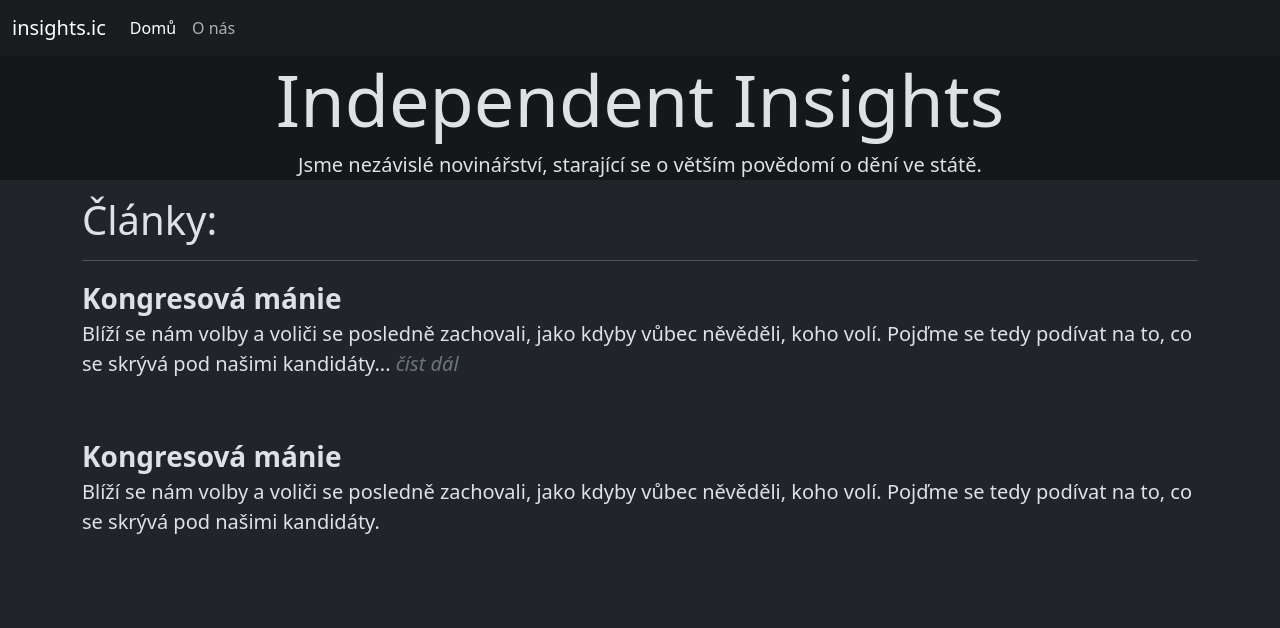
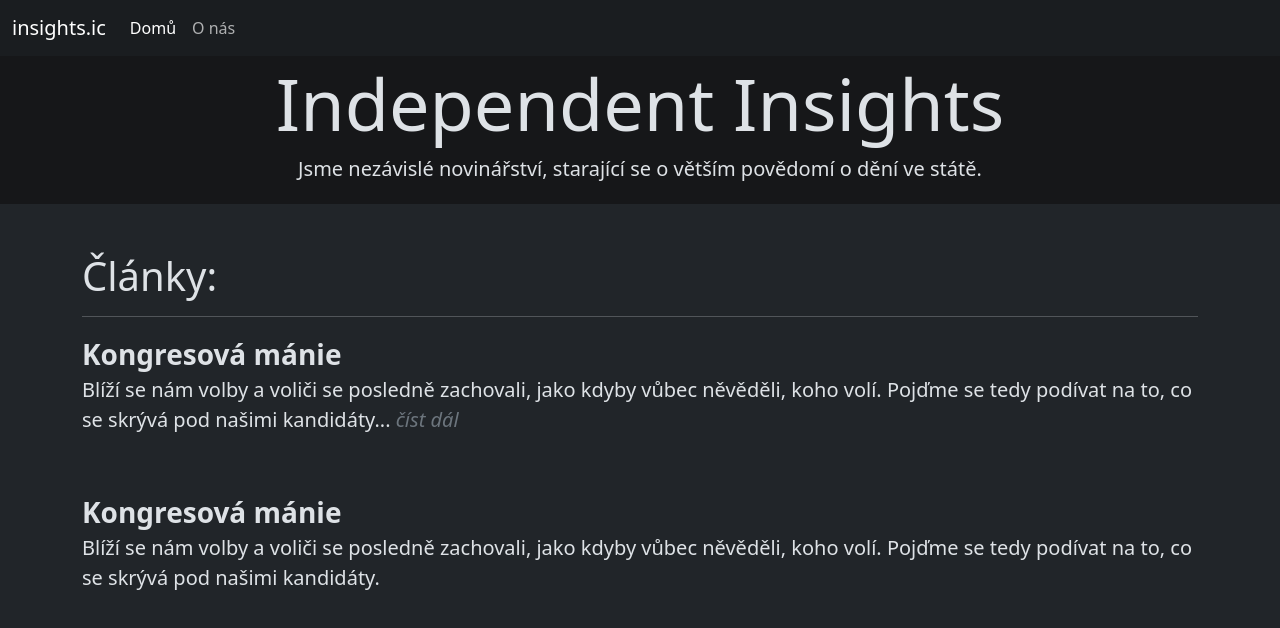
Before and after one commit to sandlerino/sandlerino.github.io, a plain HTML site: page index.html in a window 1280 px wide. Drawn offline with nearby package versions, Linux system fonts and the light colour scheme.

```diff
--- a/index.html
+++ b/index.html
@@ -24,9 +24,12 @@
               </ul>
         </div>
       </nav>
-<div class="container-fluid mt-0 px-0 bg-secondary-subtle">
-  <h1 class="text-center display-2">Independent Insights</h1>
-  <p class="text-center lead">Jsme nezávislé novinářství, starající se o větším povědomí o dění ve státě.</p>
+
+<div class="container-fluid mb-5 p-1  bg-secondary-subtle">
+
+    <h1 class="text-center display-2">Independent Insights</h1>
+    <p class="text-center lead">Jsme nezávislé novinářství, starající se o větším povědomí o dění ve státě.</p>
+
 </div>
 
 <div class="container-lg">
```
